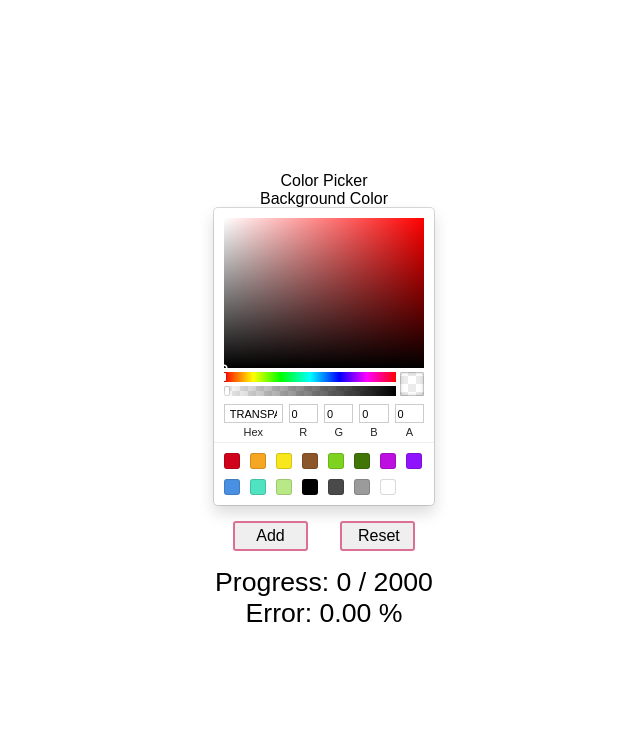
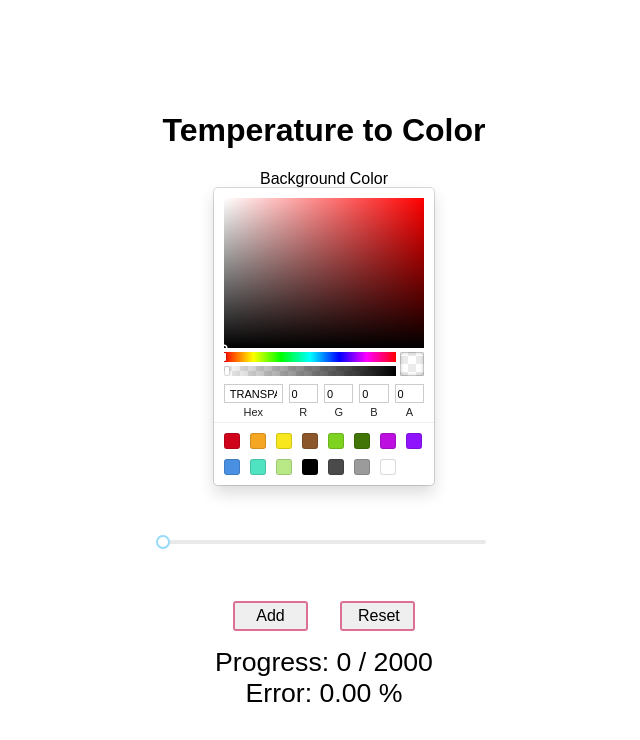
Before and after one commit to icyJoseph/colorpicker, a React (Create React App) app: page / in a window 1280 px wide. Shown: the top 740 px of the page, without its empty margins (316-956 px from the left). Built offline with nearby package versions, Linux system fonts and the light colour scheme.

Commit message:
feat: use slider for temperature

```diff
--- a/package.json
+++ b/package.json
@@ -5,6 +5,7 @@
   "dependencies": {
     "@tensorflow/tfjs": "^0.10.3",
     "brain.js": "^1.2.0",
+    "rc-slider": "^8.6.1",
     "react": "^16.3.2",
     "react-color": "^2.14.1",
     "react-dom": "^16.3.2",
--- a/src/App.js
+++ b/src/App.js
@@ -2,13 +2,14 @@ import React, { Component } from "react";
 import Spinner from "react-spinkit";
 import CardColorPicker from "./components/CardColorPicker";
 import MainTitle from "./components/MainTitle";
+import RangeSlider from "./components/RangeSlider";
 import { Net, normalizer, rgbaToString } from "./brain";
 import { Button, Container, Column, Row, Text } from "./styled";
 
 class App extends Component {
   state = {
     data: [],
-    temp: 0,
+    temp: -50,
     color: { r: 0, g: 0, b: 0, a: 0 },
     base: 5,
     brain: null,
@@ -18,25 +19,23 @@ class App extends Component {
     iterations: 0
   };
 
-  handleBackgroundChangeComplete = color => {
-    console.log("handler", color);
-    return this.setState({ color: color.rgb });
-  };
+  colorPickerChange = color => this.setState({ color: color.rgb });
 
-  addToData = () => {
+  sliderChange = temp => this.setState({ temp });
+
+  addToData = () =>
     this.setState(prevState => {
       const { temp, color, data, base } = prevState;
       console.log(color);
       return {
         data: data.concat({
-          input: { temp },
+          input: { temp: (temp + 50) / 100 },
           output: color
         }),
         base: data.length >= base ? data.length + 1 : base,
         temp: temp + 0.2
       };
     });
-  };
 
   resetData = () => {
     this.setState({
@@ -56,9 +55,7 @@ class App extends Component {
     this.setState({ training: true, trained: false });
     const { brain, asyncTrain } = Net();
     const { data } = this.state;
-    console.log("data", data);
     const normalized = data.map(normalizer);
-    console.log(normalized);
 
     return asyncTrain(normalized, {
       iterations: 2000,
@@ -83,17 +80,35 @@ class App extends Component {
   };
 
   render() {
-    const { data, trained, training, error, color, iterations } = this.state;
-    console.log("state", color, data);
+    const {
+      data,
+      trained,
+      training,
+      error,
+      color,
+      iterations,
+      temp
+    } = this.state;
+
     return (
       <Container>
-        <MainTitle title="Color Picker" />
+        <MainTitle title="Temperature to Color" />
         <Row>
           <CardColorPicker
             title="Background Color"
             picker={rgbaToString(color)}
-            handler={this.handleBackgroundChangeComplete}
+            handler={this.colorPickerChange}
             testMode={trained}
+          />
+        </Row>
+        <Row>
+          <RangeSlider
+            key="slider"
+            min={-50}
+            max={50}
+            value={temp}
+            onChange={this.sliderChange}
+            style={{ marginTop: 50, height: 50 }}
           />
         </Row>
         <Row>
--- a/src/components/CardColorPicker.js
+++ b/src/components/CardColorPicker.js
@@ -1,14 +1,14 @@
 import React from "react";
 import ColorPicker from "./ColorPicker";
-import { Row, Column, Title } from "../styled";
+import { Row, Column, Heading } from "../styled";
 
 export const CardColorPicker = ({ title, textColor, picker, handler }) => (
   <Column>
     <Row>
       <Column>
-        <Title color={textColor} size={16}>
+        <Heading color={textColor} size={16}>
           {title}
-        </Title>
+        </Heading>
       </Column>
       <Column>
         <ColorPicker color={picker} handler={handler} />
--- /dev/null
+++ b/src/components/RangeSlider.js
@@ -0,0 +1,11 @@
+import React from "react";
+import Slider from "rc-slider";
+import "rc-slider/assets/index.css";
+
+export const RangeSlider = ({ ...props }) => (
+  <div>
+    <Slider {...props} />
+  </div>
+);
+
+export default RangeSlider;
--- a/src/styled/index.js
+++ b/src/styled/index.js
@@ -19,7 +19,14 @@ export const Column = styled.div`
   align-items: center;
 `;
 
-export const Title = styled.span`
+export const Title = styled.h1`
+  flex: 1;
+  display: flex;
+  justify-content: center;
+  align-items: center;
+`;
+
+export const Heading = styled.div`
   flex: 1;
   display: flex;
   justify-content: center;
```
Also changed, not shown: 1 other file (tests, documents, lock files or other folders).
